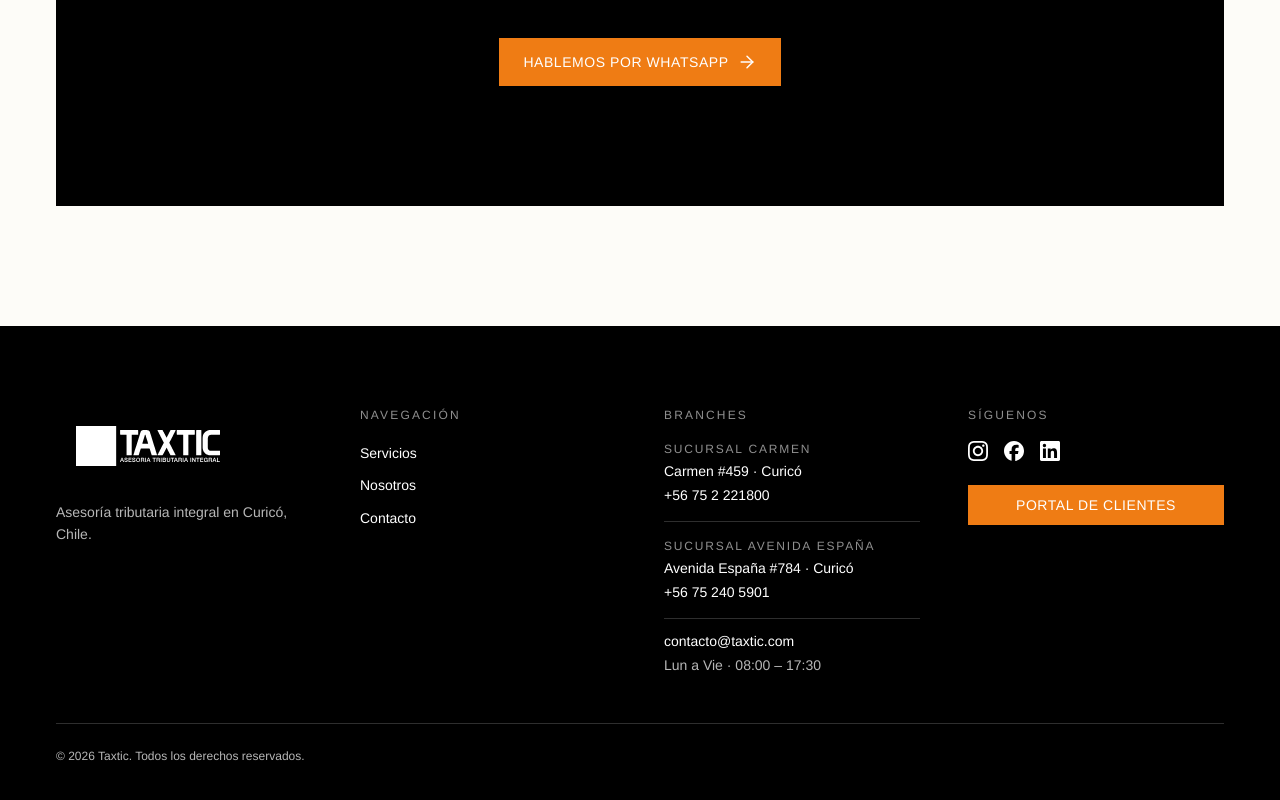
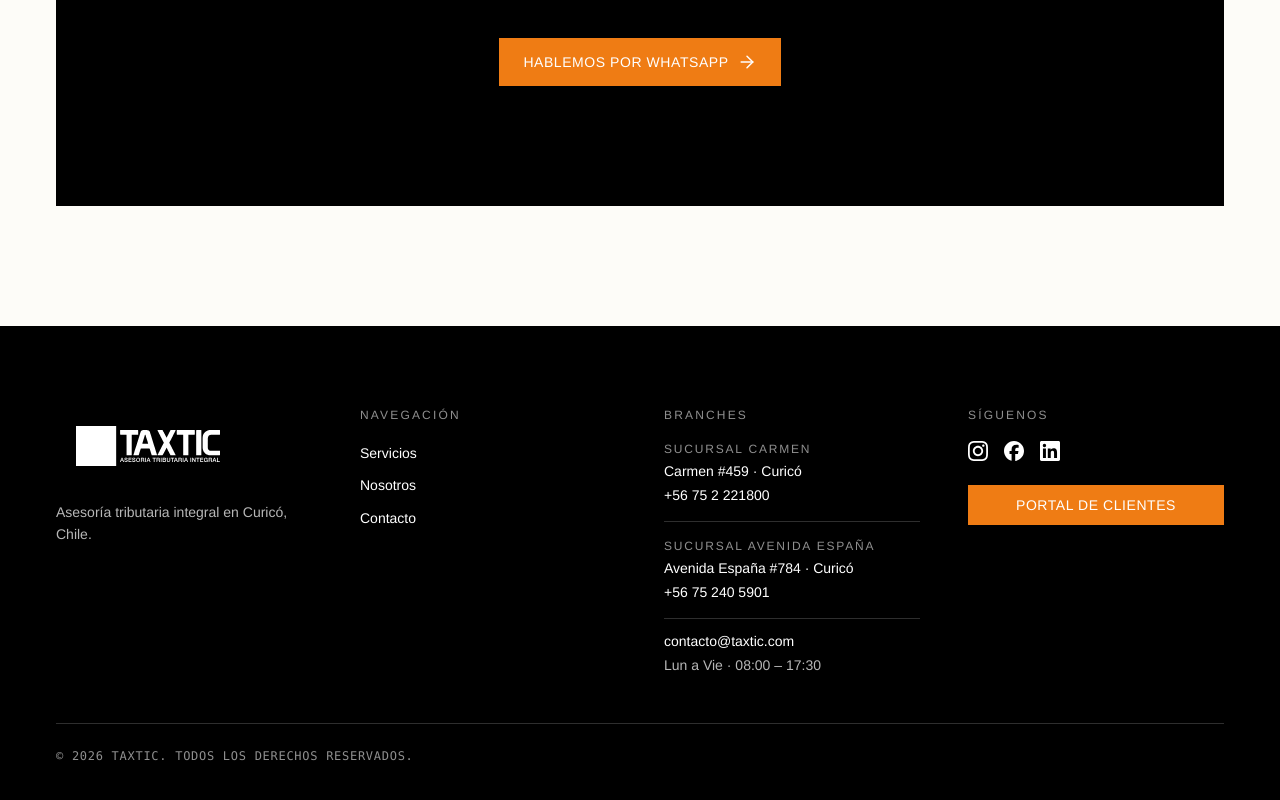
Before and after one commit to TAXTIC/landing-taxtic, a Next.js app: page /en/nosotros in a window 1280 px wide. Shown: the part 4223-5023 px from the top of the page. Built offline with nearby package versions, Linux system fonts and the light colour scheme.

Commit message:
💄 style(footer): línea de copyright en mono uppercase como el diseño de marketing

```diff
--- a/src/components/layout/Footer.tsx
+++ b/src/components/layout/Footer.tsx
@@ -117,7 +117,7 @@ export function Footer({ siteData }: FooterProps) {
         </div>
 
         <hr className="mt-12 border-(--gray-700)" />
-        <p className="mt-6 text-xs text-(--gray-300)">
+        <p className="mt-6 font-mono text-xs uppercase tracking-[0.06em] text-(--gray-400)">
           © {year} Taxtic. {tFooter("rights")}
         </p>
       </div>
```
